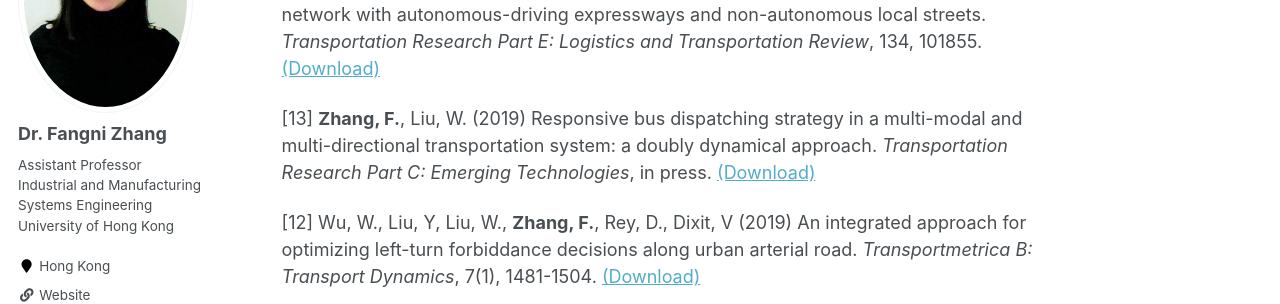
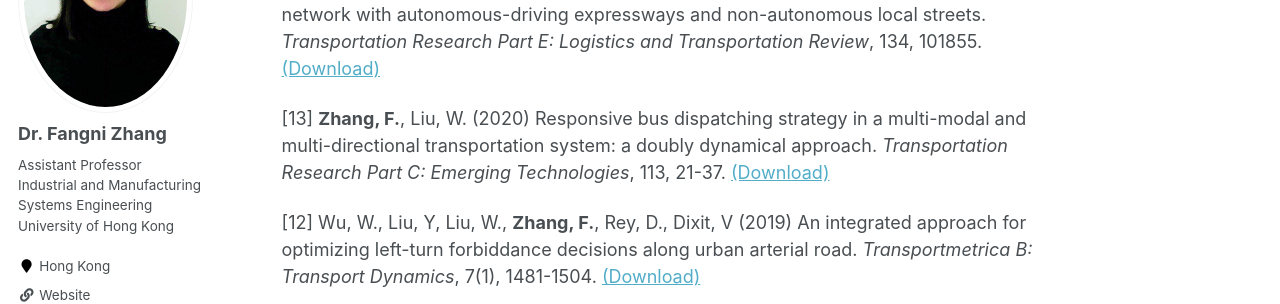
Before and after one commit to fangnizhang/fangnizhang.github.io, a Jekyll site: the page built from _pages/publications.md, in a window 1280 px wide and 900 px high, scrolled down 652 px. Shown: the part 152-456 px from the top of the window. Built offline with Jekyll 4.4.1, drawn with Linux system fonts in a browser that asks for light colours.

Commit message:
Update publications.md

```diff
--- a/_pages/publications.md
+++ b/_pages/publications.md
@@ -30,7 +30,7 @@ Journal Publications
 
 [14] Wu, W., **Zhang, F.**, Liu, W., Lodewijks, G. (2020) Modelling the traffic in a mixed network with autonomous-driving expressways and non-autonomous local streets. *Transportation Research Part E: Logistics and Transportation Review*, 134, 101855. [(Download)](https://doi.org/10.1016/j.tre.2020.101855)
 
-[13] **Zhang, F.**, Liu, W. (2019) Responsive bus dispatching strategy in a multi-modal and multi-directional transportation system: a doubly dynamical approach. *Transportation Research Part C: Emerging Technologies*, in press. [(Download)](https://doi.org/10.1016/j.trc.2019.04.005)
+[13] **Zhang, F.**, Liu, W. (2020) Responsive bus dispatching strategy in a multi-modal and multi-directional transportation system: a doubly dynamical approach. *Transportation Research Part C: Emerging Technologies*, 113, 21-37. [(Download)](https://doi.org/10.1016/j.trc.2019.04.005)
 
 [12] Wu, W., Liu, Y, Liu, W., **Zhang, F.**, Rey, D., Dixit, V (2019) An integrated approach for optimizing left-turn forbiddance decisions along urban arterial road. *Transportmetrica B: Transport Dynamics*, 7(1), 1481-1504. [(Download)](https://doi.org/10.1080/21680566.2019.1631901)
 
```
